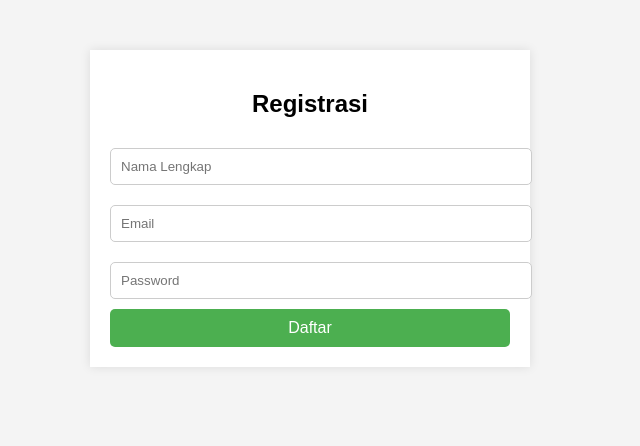
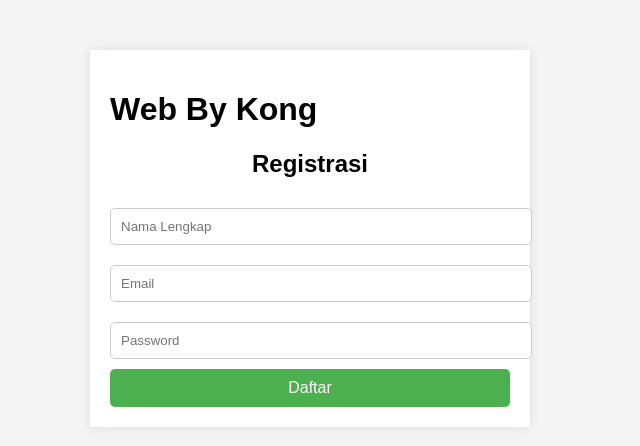
Before and after one commit to aboutkong/aboutkongs, a plain HTML site: page index.html in a window 1280 px wide. Shown: the whole page, without its empty margins (330-970 px from the left). Drawn offline with Linux system fonts and the light colour scheme.

Commit message:
Deploy static site

```diff
--- a/index.html
+++ b/index.html
@@ -45,6 +45,7 @@
 </head>
 <body>
     <div class="container">
+        <h1>Web By Kong</h1>
         <h2>Registrasi</h2>
         <form id="registrationForm">
             <input type="text" id="name" placeholder="Nama Lengkap" required>
```
Also changed, not shown: 1 other file.
